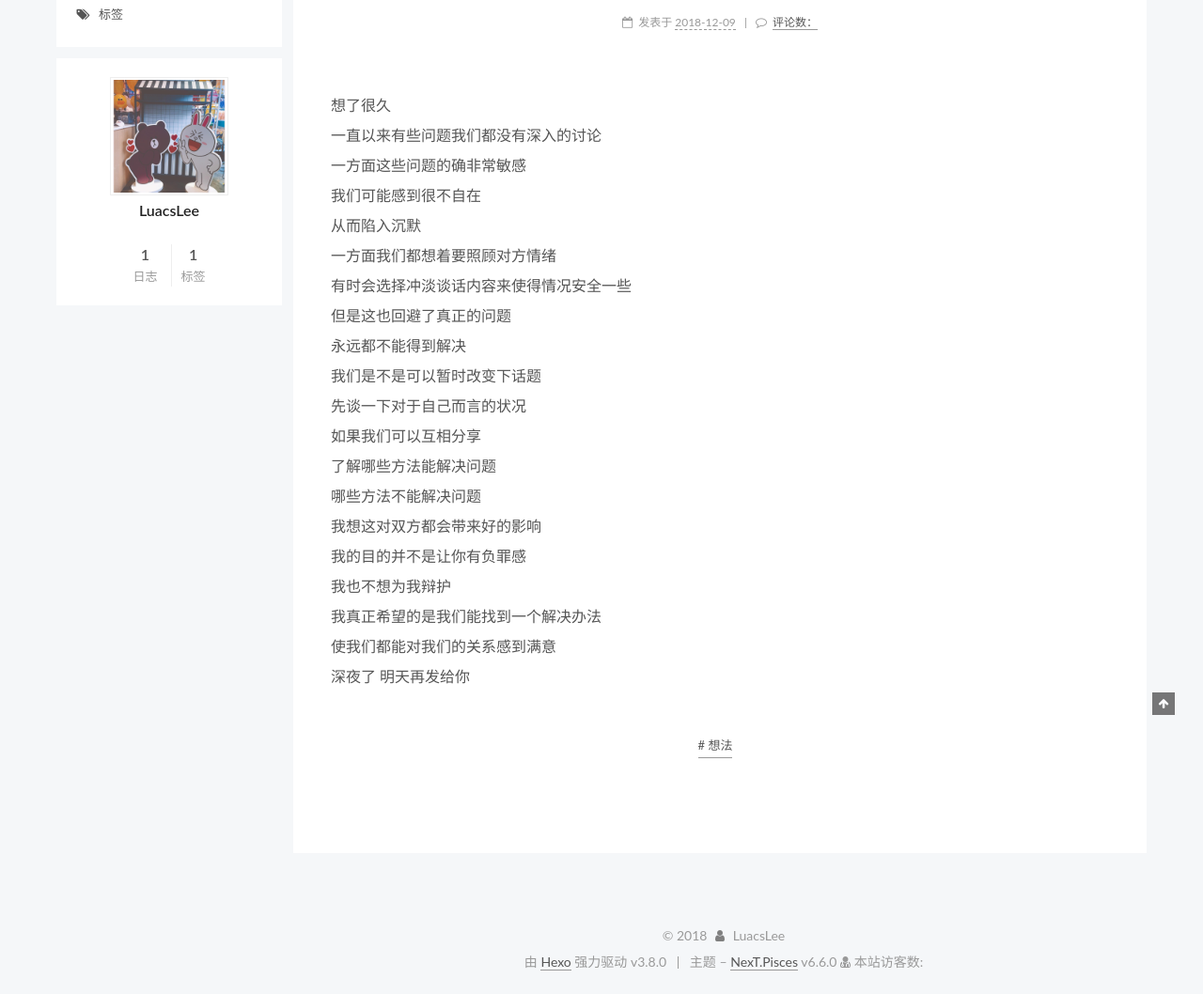
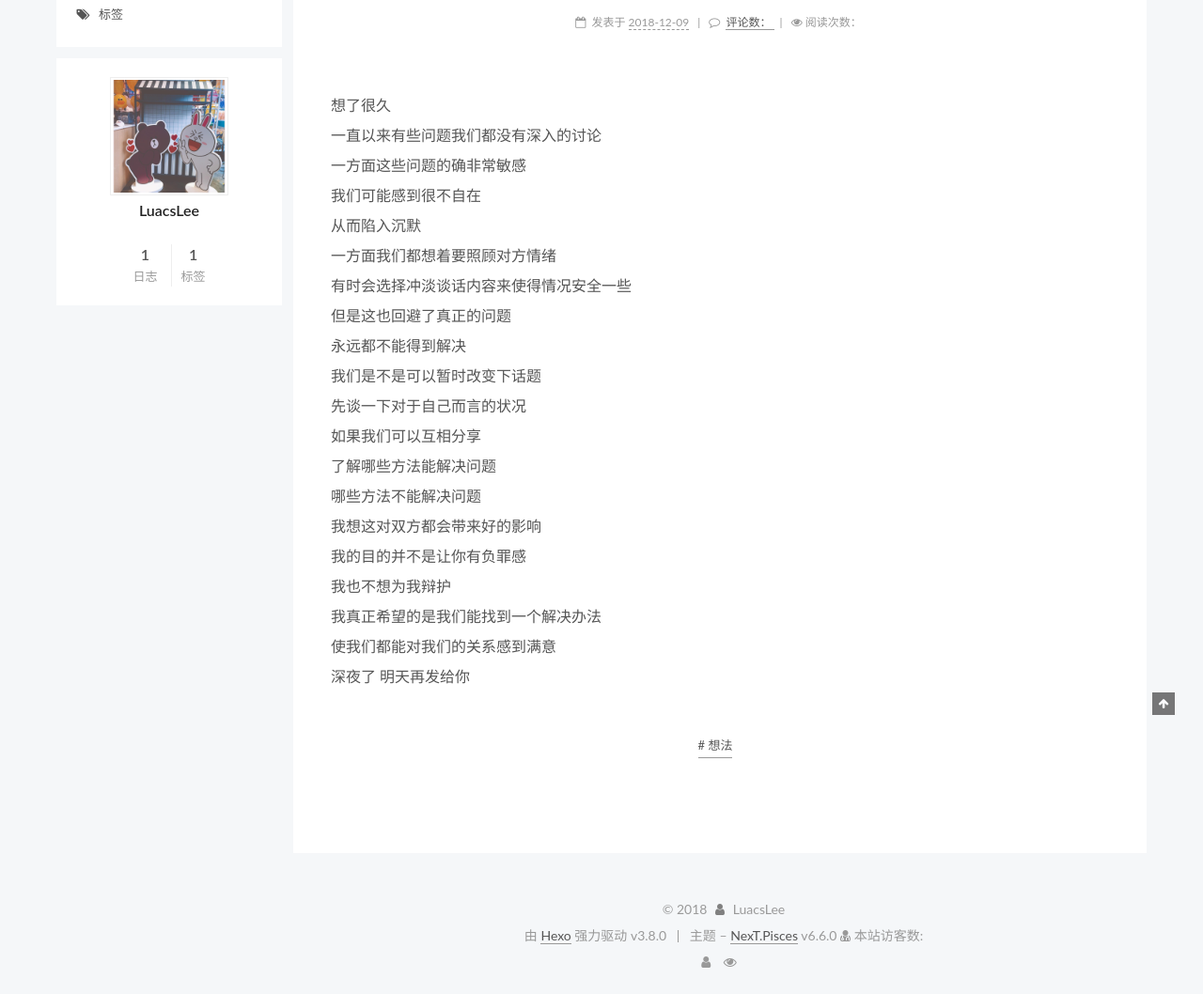
Before and after one commit to ONCELAND/ONCELAND.github.io, a plain HTML site: page 2018/12/09/一些想法/index.html in a window 1280 px wide. Shown: the part 139-1197 px from the top of the page at 94% size. Drawn offline with Linux system fonts and the light colour scheme; some packages are replaced by stand-ins of ours; a script that the page names is missing.

Commit message:
Site updated: 2018-12-10 23:04:35

```diff
--- a/2018/12/09/一些想法/index.html
+++ b/2018/12/09/一些想法/index.html
@@ -373,6 +373,13 @@
 
 
 
+            <span class="post-meta-divider">|</span>
+            <span class="post-meta-item-icon">
+            <i class="fa fa-eye"></i>
+             阅读次数：
+            <span class="busuanzi-value" id="busuanzi_value_page_pv"></span>
+            </span>
+
 
 
 
@@ -574,6 +581,24 @@
 
 
 
+<div class="busuanzi-count">
+  <script async src="https://busuanzi.ibruce.info/busuanzi/2.3/busuanzi.pure.mini.js"></script>
+
+
+    <span class="site-uv" title="总访客量">
+      <i class="fa fa-user"></i>
+      <span class="busuanzi-value" id="busuanzi_value_site_uv"></span>
+    </span>
+
+
+
+    <span class="site-pv" title="总访问量">
+      <i class="fa fa-eye"></i>
+      <span class="busuanzi-value" id="busuanzi_value_site_pv"></span>
+    </span>
+
+</div>
+
 
 
 
--- a/css/main.css
+++ b/css/main.css
@@ -1852,7 +1852,7 @@ pre .javascript .function {
   width: 4px;
   height: 4px;
   border-radius: 50%;
-  background: #ff6142;
+  background: #0aff32;
 }
 .links-of-blogroll {
   font-size: 13px;
```
Also changed, not shown: archives/2018/12/index.html (+18 -0 lines), archives/2018/index.html (+18 -0 lines), archives/index.html (+18 -0 lines), index.html (+18 -0 lines), tags/index.html (+18 -0 lines), tags/想法/index.html (+18 -0 lines).
